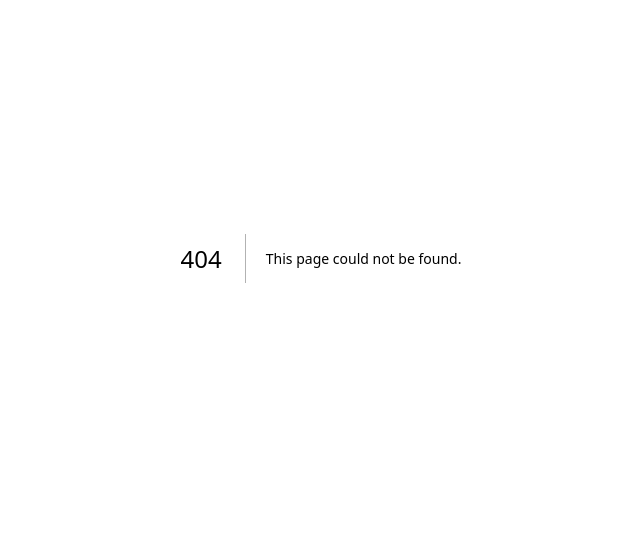
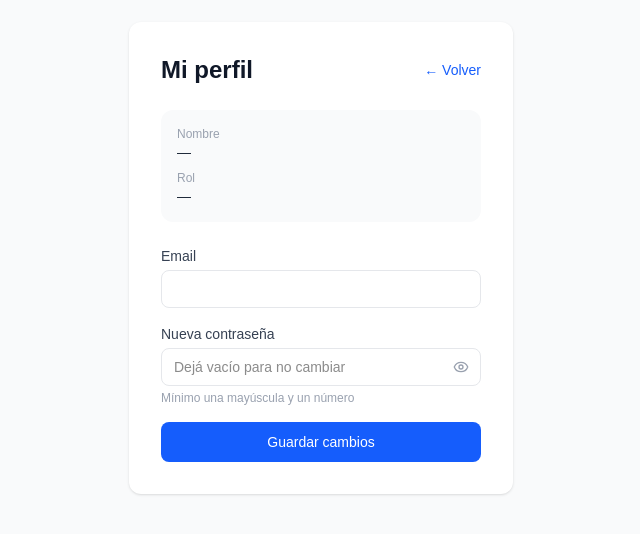
Before and after one commit to jacquelinjantman/-TotemApp-Front, a Next.js app: page /dashboard/profile in a window 1280 px wide. Before the commit this address had no page. Shown: the part 142-676 px from the top of the page, without its empty margins (319-959 px from the left). Built offline with nearby package versions, Linux system fonts and the light colour scheme; no server answers; sample sign-in values are in the browser's storage.

Commit message:
update profile

```diff
--- /dev/null
+++ b/app/dashboard/profile/page.tsx
@@ -0,0 +1,156 @@
+'use client'
+
+import{useState, useEffect} from 'react'
+import {Eye, EyeOff} from 'lucide-react'
+
+function getDataFromToken(token:string){
+    try{
+        const payload = JSON.parse(atob(token.split('.')[1]))
+        return{
+            userId: payload.userId ?? '',
+            role: payload.role ?? '',
+            firstName: payload.firstName ?? '',
+        }
+    }catch{
+            return{userId:'', role:'', firstName:''}
+        }
+    }
+
+    export default function ProfilePage(){
+        const [email, setEmail]= useState('')
+        const [newPassword, setNewPassword]= useState('')
+        const[showPassword, setShowPassword]= useState(false)
+        const[userData, setUserData]= useState({firstName : '', role:'', email:'' })
+        const [error, setError] = useState('')
+  const [success, setSuccess] = useState('')
+
+  useEffect(() => {
+    const token = localStorage.getItem('token')
+    if (!token) {
+      window.location.href = '/login'
+      return
+    }
+     const { role, firstName } = getDataFromToken(token)
+
+    fetch(`${process.env.NEXT_PUBLIC_API_URL}/auth/me`, {
+      headers: { Authorization: `Bearer ${token}` }
+    })
+      .then((res) => res.json())
+      .then((data) => {
+        setUserData({ firstName: firstName || data.firstName, role: role || data.role, email: data.email })
+        setEmail(data.email)
+      })
+  }, [])
+
+async function handleSubmit(e: React.FormEvent) {
+    e.preventDefault()
+    setError('')
+    setSuccess('')
+
+    if (newPassword) {
+      const passwordRegex = /^(?=.*[A-Z])(?=.*\d).+$/
+      if (!passwordRegex.test(newPassword)) {
+        setError('La contraseña debe tener al menos una mayúscula y un número')
+        return
+      }
+    }
+
+    const token = localStorage.getItem('token')
+    if (!token) return
+
+    const body: Record<string, string> = {}
+    if (email !== userData.email) body.email = email
+    if (newPassword) body.password = newPassword
+
+    if (Object.keys(body).length === 0) {
+      setError('No hay cambios para guardar')
+      return
+    }
+
+    const res = await fetch(`${process.env.NEXT_PUBLIC_API_URL}/auth/update`, {
+      method: 'PATCH',
+      headers: {
+        'Content-Type': 'application/json',
+        Authorization: `Bearer ${token}`
+      },
+      body: JSON.stringify(body)
+    })
+
+    const data = await res.json()
+
+    if (!res.ok) {
+      setError(data.error || 'Error al actualizar')
+      return
+    }
+
+    setSuccess('Perfil actualizado correctamente')
+    setNewPassword('')
+  }
+
+  return (
+    <main className="flex min-h-screen items-center justify-center bg-gray-50">
+      <div className="w-full max-w-sm bg-white rounded-xl shadow p-8">
+        <div className="flex items-center justify-between mb-6">
+          <h1 className="text-2xl font-semibold text-gray-900">Mi perfil</h1>
+          <a href="/dashboard" className="text-sm text-blue-600 hover:underline">← Volver</a>
+        </div>
+
+        {/* Datos no editables */}
+        <div className="bg-gray-50 rounded-xl p-4 mb-6 space-y-2">
+          <div>
+            <p className="text-xs text-gray-400">Nombre</p>
+            <p className="text-sm font-medium text-gray-800">{userData.firstName || '—'}</p>
+          </div>
+          <div>
+            <p className="text-xs text-gray-400">Rol</p>
+            <p className="text-sm font-medium text-gray-800 capitalize">{userData.role || '—'}</p>
+          </div>
+        </div>
+
+        {/* Datos editables */}
+        <form onSubmit={handleSubmit} className="flex flex-col gap-4">
+          <div>
+            <label className="block text-sm font-medium text-gray-700 mb-1">Email</label>
+            <input
+              type="email"
+              value={email}
+              onChange={(e) => setEmail(e.target.value)}
+              className="w-full border border-gray-200 rounded-lg px-3 py-2 text-sm focus:outline-none focus:ring-2 focus:ring-blue-500"
+            />
+          </div>
+
+          <div>
+            <label className="block text-sm font-medium text-gray-700 mb-1">Nueva contraseña</label>
+            <div className="relative">
+              <input
+                type={showPassword ? 'text' : 'password'}
+                value={newPassword}
+                onChange={(e) => setNewPassword(e.target.value)}
+                placeholder="Dejá vacío para no cambiar"
+                className="w-full border border-gray-200 rounded-lg px-3 py-2 pr-10 text-sm focus:outline-none focus:ring-2 focus:ring-blue-500"
+              />
+              <button
+                type="button"
+                onClick={() => setShowPassword(!showPassword)}
+                className="absolute right-3 top-1/2 -translate-y-1/2 text-gray-400 hover:text-gray-600"
+              >
+                {showPassword ? <EyeOff size={16} /> : <Eye size={16} />}
+              </button>
+            </div>
+            <p className="text-xs text-gray-400 mt-1">Mínimo una mayúscula y un número</p>
+          </div>
+
+          {error && <p className="text-sm text-red-500">{error}</p>}
+          {success && <p className="text-sm text-green-600 font-medium">{success}</p>}
+
+          <button
+            type="submit"
+            className="w-full bg-blue-600 text-white rounded-lg py-2.5 text-sm font-medium hover:bg-blue-700 transition-colors"
+          >
+            Guardar cambios
+          </button>
+        </form>
+      </div>
+    </main>
+  )
+}
```
